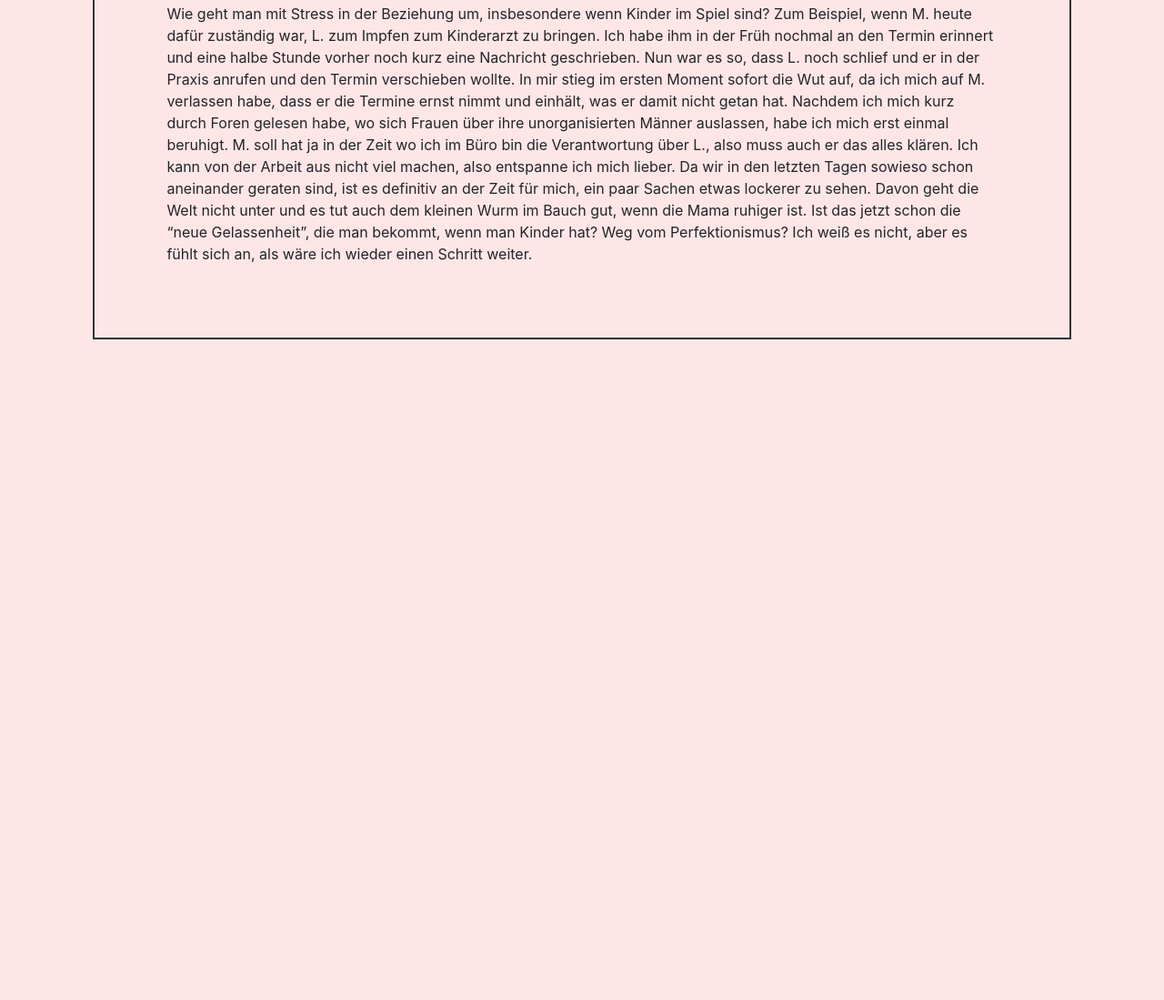
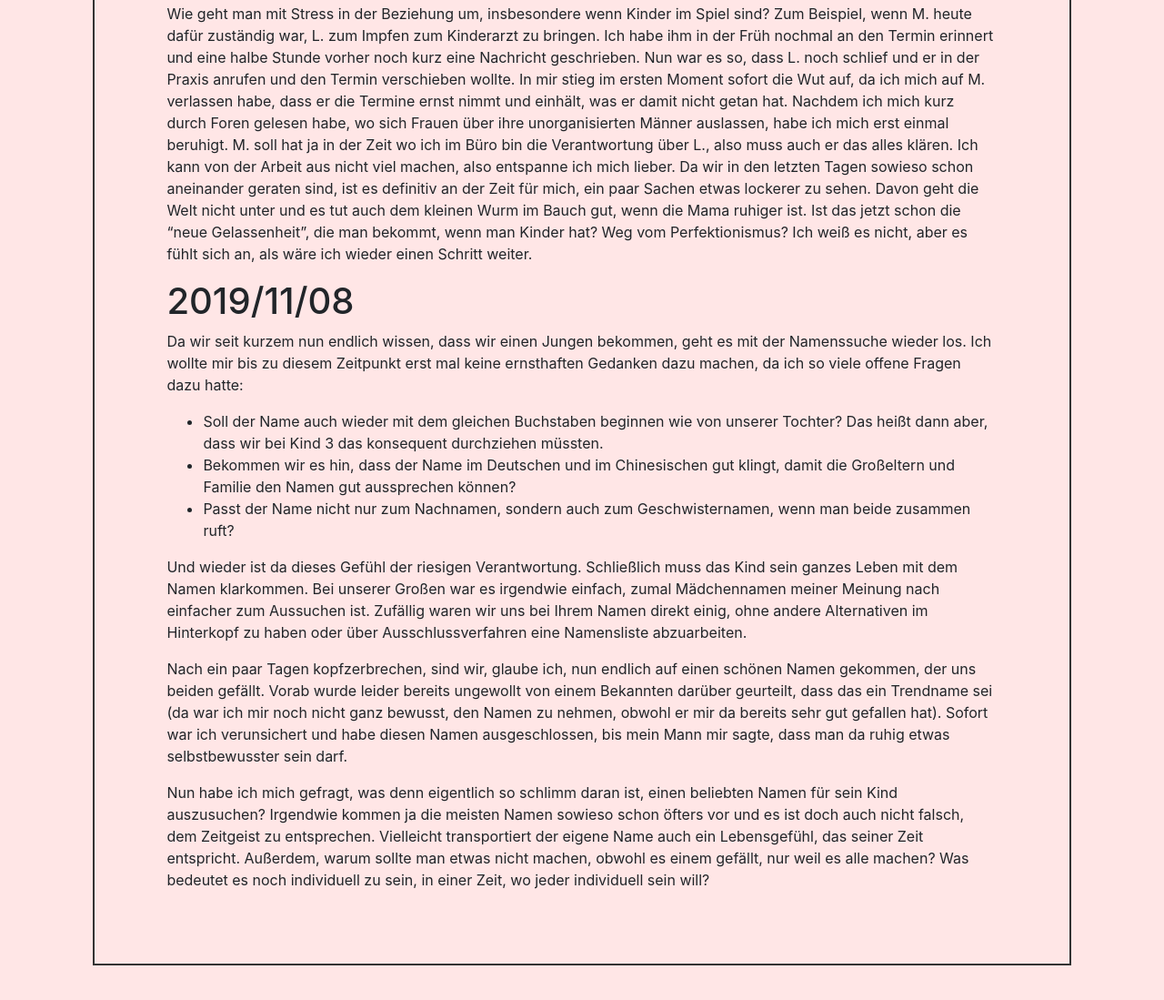
Before and after one commit to YinFromWuHanklan/www.mamayin.de, a plain HTML site: page index.html in a window 1280 px wide. Shown: the part 221-1320 px from the top of the page at 91% size. Before the commit the page ends 800 px from the top, so only its background shows below. Drawn offline with nearby package versions, Linux system fonts and the light colour scheme.

Commit message:
artikel 2019/11/08

```diff
--- a/index.html
+++ b/index.html
@@ -1,5 +1,6 @@
 <!DOCTYPE html>
 <html>
+
 <head>
     <title>Mama Yin &ndash; noch ein Mama-Blog</title>
     <meta charset="UTF-8">
@@ -9,6 +10,7 @@
         integrity="sha384-ggOyR0iXCbMQv3Xipma34MD+dH/1fQ784/j6cY/iJTQUOhcWr7x9JvoRxT2MZw1T" crossorigin="anonymous">
     <link rel="stylesheet" href="css/styles.css">
 </head>
+
 <body>
     <div class="main_wrap">
         <div class="container">
@@ -16,9 +18,61 @@
                 2019/10/29
             </h1>
             <p class="testclass">
-                    Wie geht man mit Stress in der Beziehung um, insbesondere wenn Kinder im Spiel sind? Zum Beispiel, wenn M. heute dafür zuständig war, L. zum Impfen zum Kinderarzt zu bringen. Ich habe ihm in der Früh nochmal an den Termin erinnert und eine halbe Stunde vorher noch kurz eine Nachricht geschrieben. Nun war es so, dass L. noch schlief und er in der Praxis anrufen und den Termin verschieben wollte. In mir stieg im ersten Moment sofort die Wut auf, da ich mich auf M. verlassen habe, dass er die Termine ernst nimmt und einhält, was er damit nicht getan hat. Nachdem ich mich kurz durch Foren gelesen habe, wo sich Frauen über ihre unorganisierten Männer auslassen, habe ich mich erst einmal beruhigt. M. soll hat ja in der Zeit wo ich im Büro bin die Verantwortung über L., also muss auch er das alles klären. Ich kann von der Arbeit aus nicht viel machen, also entspanne ich mich lieber. Da wir in den letzten Tagen sowieso schon aneinander geraten sind, ist es definitiv an der Zeit für mich, ein paar Sachen etwas lockerer zu sehen. Davon geht die Welt nicht unter und es tut auch dem kleinen Wurm im Bauch gut, wenn die Mama ruhiger ist. Ist das jetzt schon die “neue Gelassenheit”, die man bekommt, wenn man Kinder hat? Weg vom Perfektionismus? Ich weiß es nicht, aber es fühlt sich an, als wäre ich wieder einen Schritt weiter.
+                Wie geht man mit Stress in der Beziehung um, insbesondere wenn Kinder im Spiel sind? Zum Beispiel, wenn
+                M. heute dafür zuständig war, L. zum Impfen zum Kinderarzt zu bringen. Ich habe ihm in der Früh nochmal
+                an den Termin erinnert und eine halbe Stunde vorher noch kurz eine Nachricht geschrieben. Nun war es so,
+                dass L. noch schlief und er in der Praxis anrufen und den Termin verschieben wollte. In mir stieg im
+                ersten Moment sofort die Wut auf, da ich mich auf M. verlassen habe, dass er die Termine ernst nimmt und
+                einhält, was er damit nicht getan hat. Nachdem ich mich kurz durch Foren gelesen habe, wo sich Frauen
+                über ihre unorganisierten Männer auslassen, habe ich mich erst einmal beruhigt. M. soll hat ja in der
+                Zeit wo ich im Büro bin die Verantwortung über L., also muss auch er das alles klären. Ich kann von der
+                Arbeit aus nicht viel machen, also entspanne ich mich lieber. Da wir in den letzten Tagen sowieso schon
+                aneinander geraten sind, ist es definitiv an der Zeit für mich, ein paar Sachen etwas lockerer zu sehen.
+                Davon geht die Welt nicht unter und es tut auch dem kleinen Wurm im Bauch gut, wenn die Mama ruhiger
+                ist. Ist das jetzt schon die “neue Gelassenheit”, die man bekommt, wenn man Kinder hat? Weg vom
+                Perfektionismus? Ich weiß es nicht, aber es fühlt sich an, als wäre ich wieder einen Schritt weiter.
+            </p>
+        </div>
+        <div class="container">
+            <h1>
+                2019/11/08
+            </h1>
+            <p>
+                Da wir seit kurzem nun endlich wissen, dass wir einen Jungen bekommen, geht es mit der Namenssuche
+                wieder los. Ich wollte mir bis zu diesem Zeitpunkt erst mal keine ernsthaften Gedanken dazu machen, da
+                ich so viele offene Fragen dazu hatte:
+            </p>
+            <ul>
+                <li>Soll der Name auch wieder mit dem gleichen Buchstaben beginnen wie von unserer Tochter? Das heißt
+                    dann aber, dass wir bei Kind 3 das konsequent durchziehen müssten.</li>
+                <li>Bekommen wir es hin, dass der Name im Deutschen und im Chinesischen gut klingt, damit die Großeltern
+                    und Familie den Namen gut aussprechen können?</li>
+                <li>Passt der Name nicht nur zum Nachnamen, sondern auch zum Geschwisternamen, wenn man beide zusammen
+                    ruft?</li>
+            </ul>
+            <p>
+                Und wieder ist da dieses Gefühl der riesigen Verantwortung. Schließlich muss das Kind sein ganzes Leben
+                mit dem Namen klarkommen. Bei unserer Großen war es irgendwie einfach, zumal Mädchennamen meiner Meinung
+                nach einfacher zum Aussuchen ist. Zufällig waren wir uns bei Ihrem Namen direkt einig, ohne andere
+                Alternativen im Hinterkopf zu haben oder über Ausschlussverfahren eine Namensliste abzuarbeiten.
+            </p>
+            <p>
+                Nach ein paar Tagen kopfzerbrechen, sind wir, glaube ich, nun endlich auf einen schönen Namen gekommen,
+                der uns beiden gefällt. Vorab wurde leider bereits ungewollt von einem Bekannten darüber geurteilt, dass
+                das ein Trendname sei (da war ich mir noch nicht ganz bewusst, den Namen zu nehmen, obwohl er mir da
+                bereits sehr gut gefallen hat). Sofort war ich verunsichert und habe diesen Namen ausgeschlossen, bis
+                mein Mann mir sagte, dass man da ruhig etwas selbstbewusster sein darf.
+            </p>
+            <p>
+                Nun habe ich mich gefragt, was denn eigentlich so schlimm daran ist, einen beliebten Namen für sein Kind
+                auszusuchen? Irgendwie kommen ja die meisten Namen sowieso schon öfters vor und es ist doch auch nicht
+                falsch, dem Zeitgeist zu entsprechen. Vielleicht transportiert der eigene Name auch ein Lebensgefühl,
+                das seiner Zeit entspricht. Außerdem, warum sollte man etwas nicht machen, obwohl es einem gefällt, nur
+                weil es alle machen? Was bedeutet es noch individuell zu sein, in einer Zeit, wo jeder individuell sein
+                will?
             </p>
         </div>
     </div>
 </body>
+
 </html>
```
Lines whose indentation alone changed are shown as unchanged.
